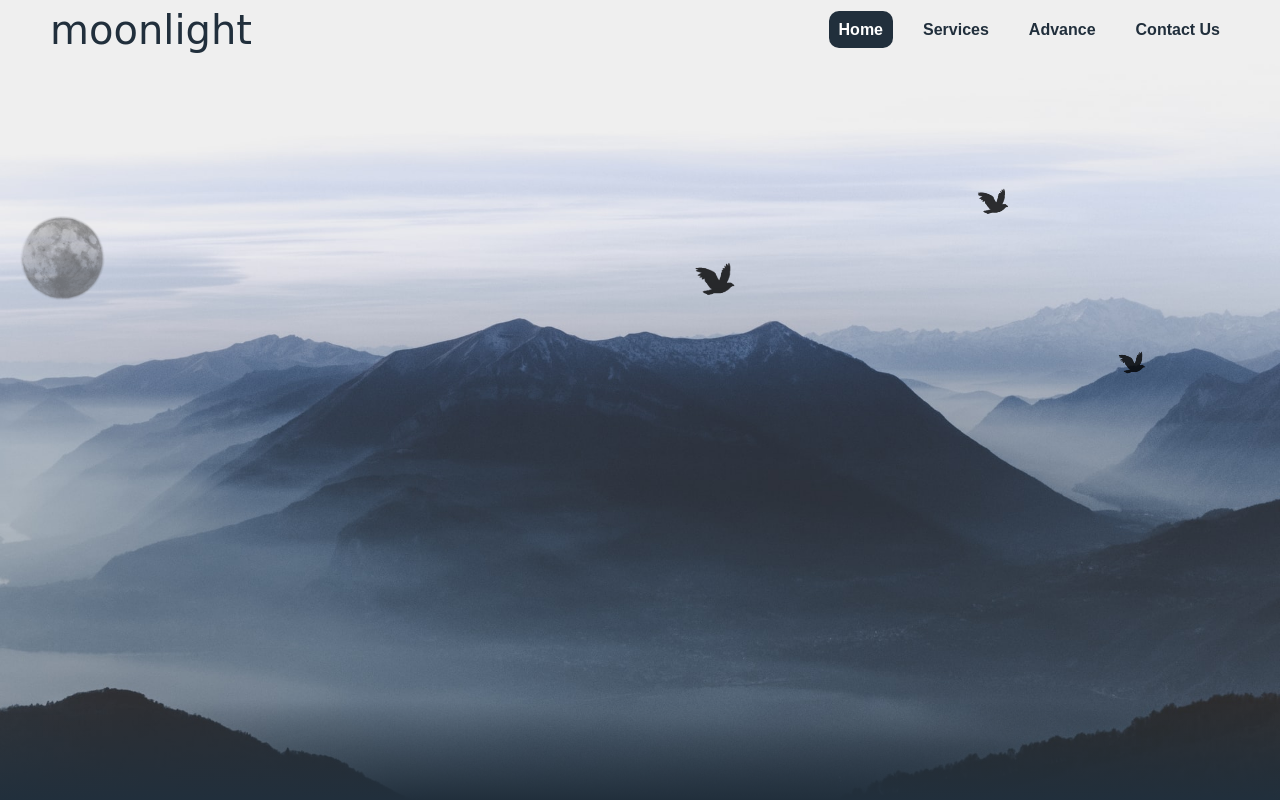
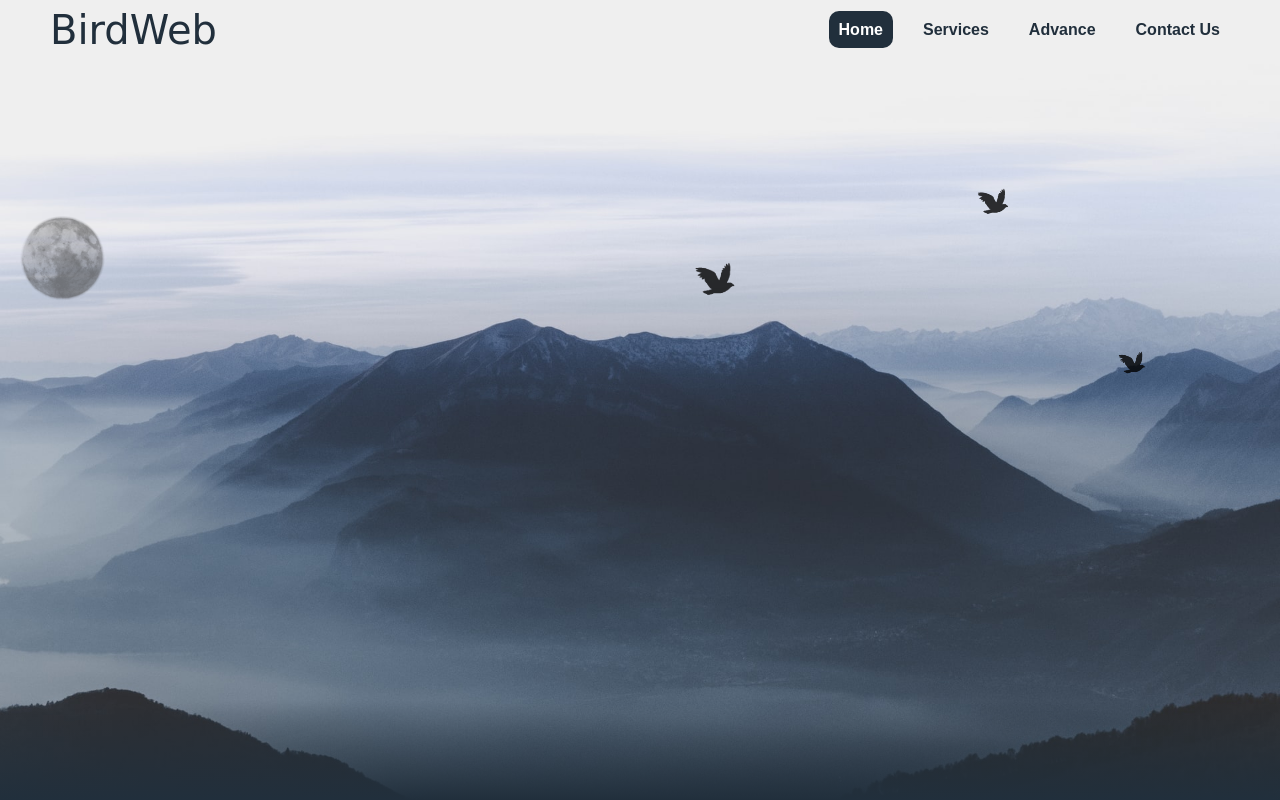
Before and after one commit to sreeman-tech/animatedbitdwebsite, a plain HTML site: page index.html in a window 1280 px wide. Shown: the top 800 px of the page. Drawn offline with Linux system fonts and the light colour scheme; a web font is replaced by a local one.

Commit message:
Update index.html

```diff
--- a/index.html
+++ b/index.html
@@ -3,7 +3,7 @@
 <head>
 	<meta charset="utf-8">
 	<meta http-equiv="X-UA-Compatible" content="IE=edge">
-	<title>MoonLight</title>
+	<title>AnimatedBirdWebsite</title>
 	<link rel="stylesheet" href="style.css">
 	<link rel="stylesheet" href="https://cdnjs.cloudflare.com/ajax/libs/font-awesome/4.7.0/css/font-awesome.min.css">
 	<meta name="viewport" content="width=device-width , initial-scale=1">
@@ -12,7 +12,7 @@
 
 	<div class="content">
 		<div class="menu">
-			<a href="#" id="logo">moonlight</a>
+			<a href="#" id="logo">BirdWeb</a>
 			<button id="toggle_btn"><i class="fa fa-chevron-down" aria-hidden="true"></i></button>
 
 			<ul>
```
